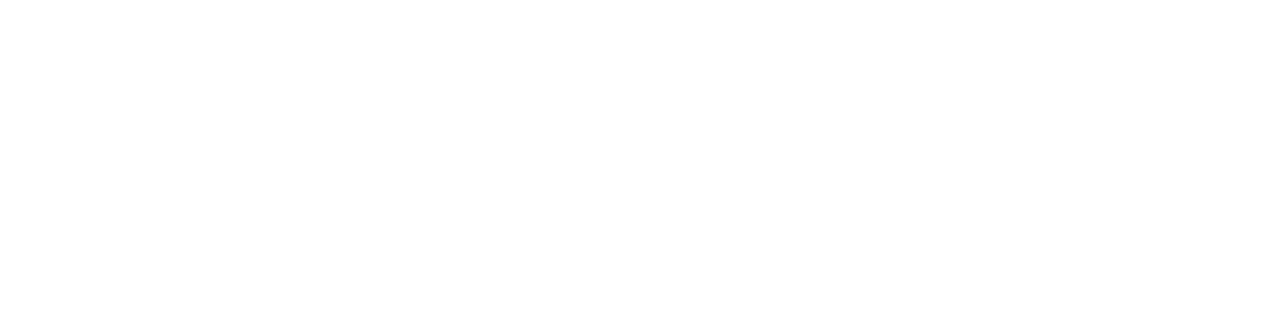
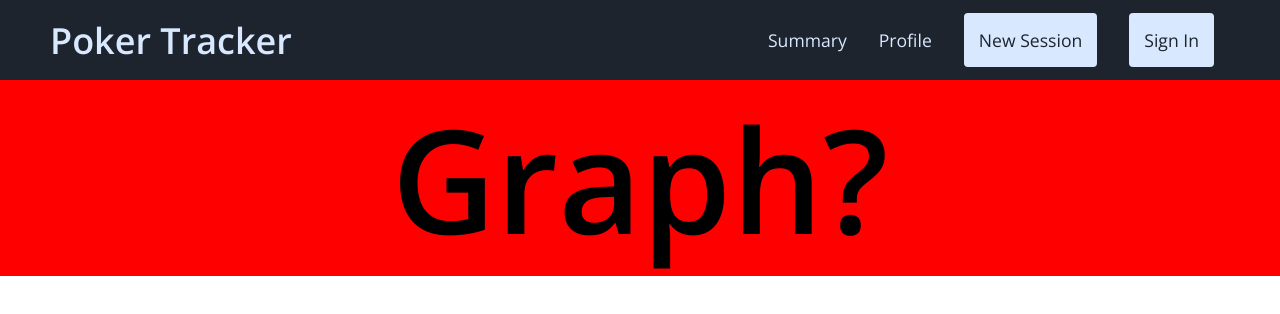
Before and after one commit to elibodo/PokerTracker, a plain HTML site: page summary.html in a window 1280 px wide. Drawn offline with nearby package versions, Linux system fonts and the light colour scheme.

Commit message:
copied the header on to the summary page

```diff
--- /dev/null
+++ b/summary.css
@@ -0,0 +1,5 @@
+.tournament_info{
+    background: red;
+    text-align: center;
+    font-size: 6rem;
+}
--- a/summary.html
+++ b/summary.html
@@ -4,16 +4,61 @@
     <meta charset="UTF-8">
     <meta http-equiv="X-UA-Compatible" content="IE=edge">
     <meta name="viewport" content="width=device-width, initial-scale=1.0">
-    <title>Document</title>
+    <title>Poker Tracker</title>
+    <link rel="stylesheet" href="style.css">
+    <link rel="stylesheet" href="summary.css">
 
-    <!-- <script src="//code.jquery.com/jquery-1.10.2.js"></script>
-    <script>
-        $(function(){
-            $("#header").load("index.html");
-        });
-    </script> -->
+    <!-- Fonts -->
+    <link rel="preconnect" href="https://fonts.googleapis.com">
+    <link rel="preconnect" href="https://fonts.gstatic.com" crossorigin>
+    <link href="https://fonts.googleapis.com/css2?family=Open+Sans:wght@300;400;600&display=swap" rel="stylesheet">
+
 </head>
 <body>
-    <!-- <div id="header"></div> -->
+    <nav class="header">
+        <div class="header_container">
+            <!-- an overview of everything. including a graph, recent sessions, and overall profit/loss -->
+            <a href="index.html" id="poker_logo"><h1>Poker Tracker</h1></a>
+
+            <div class="header_mobile" id="mobile_header">
+                <!-- for a mobile menu that i have not made -->
+                <!--  -->
+            </div>
+
+            <ul class="header_menu">
+                <!-- detailed list of all sessions. will include limits played, amount of time, and outcomes -->
+                <!-- toggle between cash and tournament wins, also show all -->
+                <li class="header_item">
+                    <a href="summary.html" class="header_links">Summary</a>
+                </li>
+
+                <!-- user information -->
+                <li class="header_item">
+                    <a href="profile.html" class="header_links">Profile</a>
+                </li>
+
+                <!-- input a new session -->
+                <li class="header_btn">
+                    <a href="/" class="button">New Session</a>
+                </li>
+
+                <!-- sign in/sign up -->
+                <li class="header_btn">
+                    <a href="/" class="button">Sign In</a>
+                </li>
+            </ul>
+        </div>
+    </nav>
+
+    <nav class="body">
+        <div class="tournament_info">
+            <h1>Graph?</h1>
+
+        </div>
+        <div class="all_info">
+
+        </div>
+    </nav>
+
 </body>
 </html>
```
Also changed, not shown: style.css (line endings or trailing spaces).
